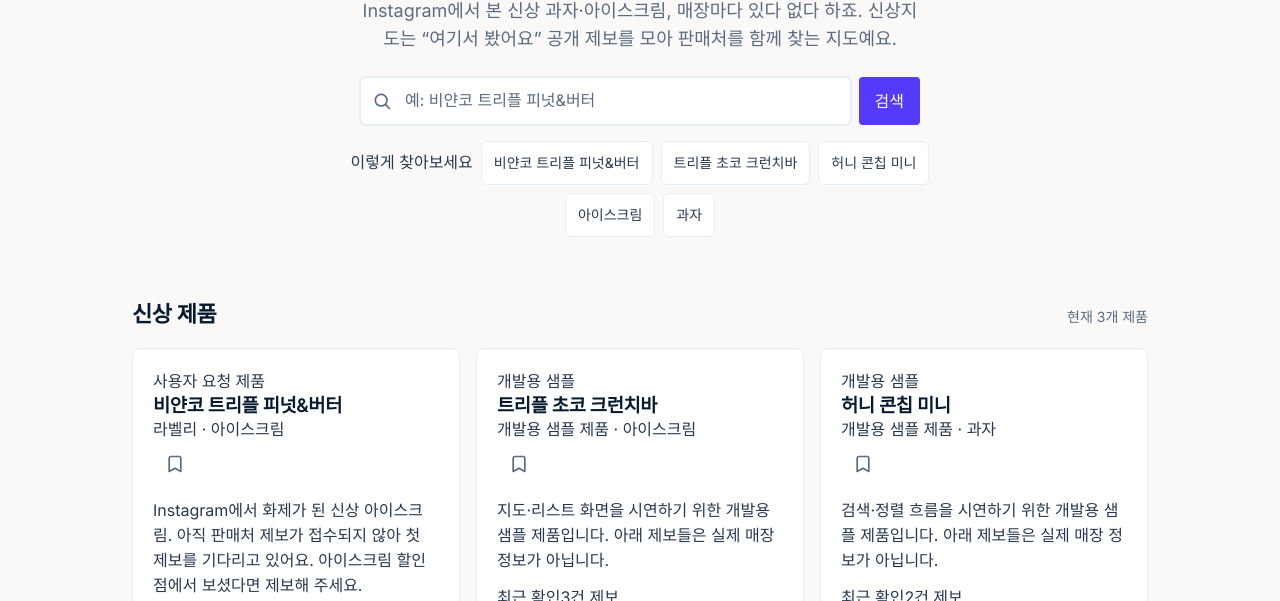
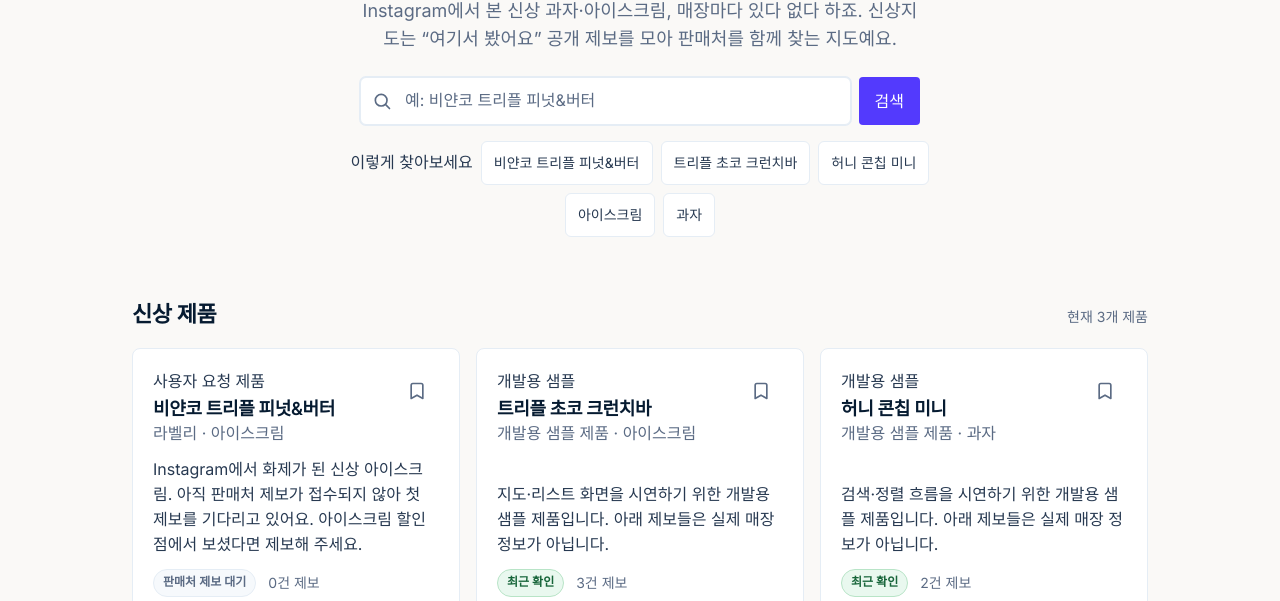
Before and after one commit to josephleee/snackmap, a plain HTML site: page index.html in a window 1280 px wide. Shown: the part 199-800 px from the top of the page. Drawn offline with nearby package versions, Linux system fonts and the light colour scheme.

Commit message:
fix: improve product card touch targets

```diff
--- a/css/app.css
+++ b/css/app.css
@@ -316,6 +316,17 @@
   transition: box-shadow var(--motion-base) var(--ease-standard);
 }
 .product-card:hover { box-shadow: var(--elev-raised); }
+.product-card-top { display: flex; justify-content: space-between; align-items: flex-start; gap: var(--space-2); }
+.product-card h3 { margin: 4px 0 0; font-size: var(--text-lg); line-height: var(--leading-tight); }
+.product-card p { margin: 0; color: var(--muted); }
+.product-card .product-desc { margin-top: auto; color: var(--fg-2); line-height: var(--leading-relaxed); }
+.product-meta { display: flex; flex-wrap: wrap; align-items: center; gap: var(--space-3); font-size: var(--text-sm); color: var(--muted); }
+.status-badge { display: inline-flex; align-items: center; min-height: 28px; padding: 2px 9px; border: 1px solid var(--border); border-radius: 999px; font-size: var(--text-xs); font-weight: 600; }
+.status-badge.fresh { background: #e9f8ef; border-color: #b8e4c7; color: #17653a; }
+.status-badge.warn { background: #fff5df; border-color: #ead39f; color: #7b5311; }
+.status-badge.stale, .status-badge.pending { background: var(--surface-warm); color: var(--muted); }
+.card-link { display: inline-flex; align-items: center; gap: var(--space-1); min-height: 44px; color: var(--accent); font-weight: 600; text-decoration: none; }
+.card-link:hover { text-decoration: underline; }
 .product-card .card-top {
   display: flex;
   justify-content: space-between;
```
